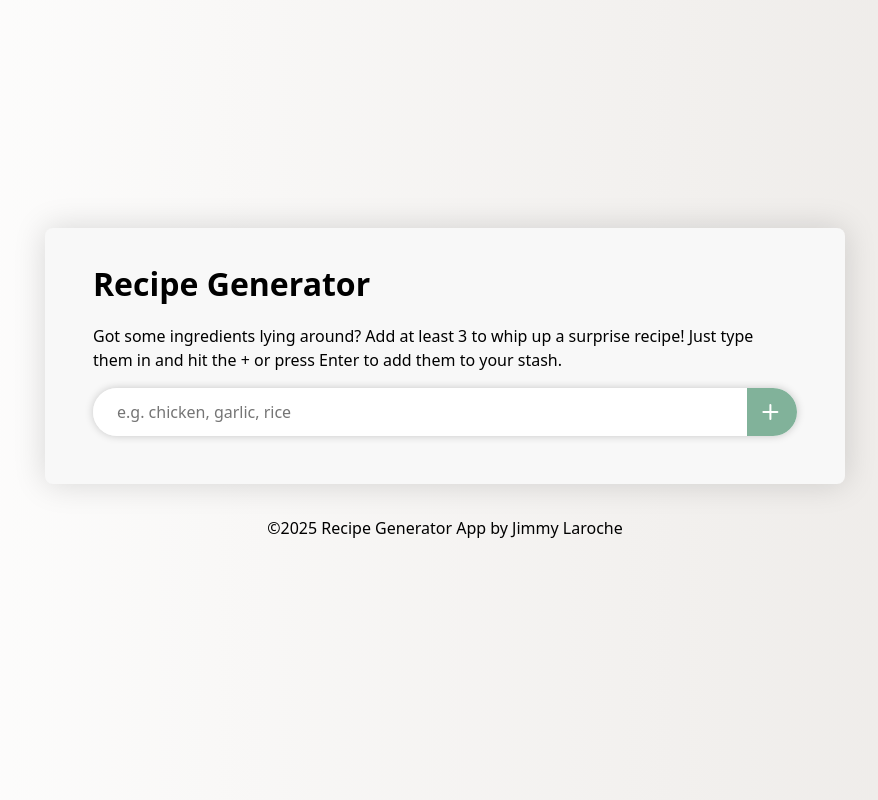
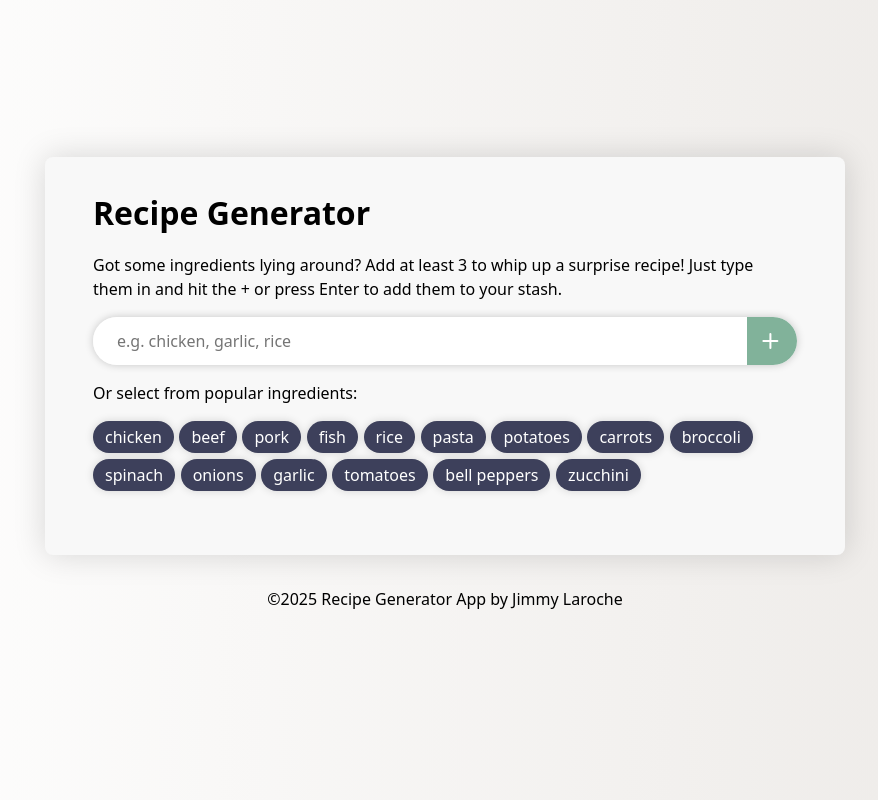
Before and after one commit to LarocheJ/recipe-app, a React (Vite) app: page / in a window 1280 px wide. Shown: the whole page, without its empty margins (195-1073 px from the left). Built offline with nearby package versions, Linux system fonts and the light colour scheme; no server answers.

Commit message:
feat: add popular ingredients selection to the ingredients form

```diff
--- a/src/components/IngredientsForm.jsx
+++ b/src/components/IngredientsForm.jsx
@@ -16,7 +16,26 @@ export default function ingredientsForm(props) {
         }
     }
 
+    const popularIngredients = [
+        "chicken",
+        "beef",
+        "pork",
+        "fish",
+        "rice",
+        "pasta",
+        "potatoes",
+        "carrots",
+        "broccoli",
+        "spinach",
+        "onions",
+        "garlic",
+        "tomatoes",
+        "bell peppers",
+        "zucchini"
+    ]
+
     return (
+        <>
             <form onSubmit={addIngredient} className="ingredients-form">
                 <p>Got some ingredients lying around? Add at least 3 to whip up a surprise recipe! Just type them in and hit the + or press Enter to add them to your stash.</p>
                 <label htmlFor="ingredient">Ingredients</label>
@@ -27,5 +46,18 @@ export default function ingredientsForm(props) {
                     </button>
                 </div>
             </form>
+            <p>Or select from popular ingredients:</p>
+            <div className="ingredients-form__popular">
+               {popularIngredients.map((ingredient, index) => (
+                    <button key={index} className="ingredients-form__popular-button" onClick={() => {
+                        props.setIngredients((prevIngredients) => {
+                            return [...prevIngredients, ingredient];
+                        });
+                    }}>
+                        {ingredient}
+                    </button>
+                ))}
+            </div>
+        </>
     );
 }
--- a/src/styles/ingredients.css
+++ b/src/styles/ingredients.css
@@ -4,7 +4,6 @@
 
 /* Form */
 .ingredients-form__button {
-    /* border-radius: 50%; */
     width: 50px;
     background-color: var(--color-primary);
     color: var(--white);
@@ -18,6 +17,11 @@
     top: 0;
     right: 0;
     bottom: 0;
+    transition: all 0.2s ease;
+}
+
+.ingredients-form__button:hover {
+    background-color: var(--color-primary-dark);
 }
 
 .ingredients-form__button svg {
@@ -44,3 +48,25 @@
 .ingredients__list {
     margin-block-end: 0.5rem;
 }
+
+/* Popular ingredients */
+.ingredients-form__popular {
+    display: flex;
+    flex-wrap: wrap;
+    gap: 0.35rem;
+    margin-block-end: 2rem;
+}
+
+.ingredients-form__popular-button {
+    background-color: var(--color-accent);
+    border-radius: 1rem;
+    box-shadow: 0 0 0.5rem rgba(0, 0, 0, 0.15);
+    color: var(--white);
+    border: none;
+    padding: 0.25rem 0.75rem;
+    transition: all 0.1s ease;
+}
+
+.ingredients-form__popular-button:hover {
+    background-color: var(--color-primary);
+}
```
Lines whose indentation alone changed are shown as unchanged.
